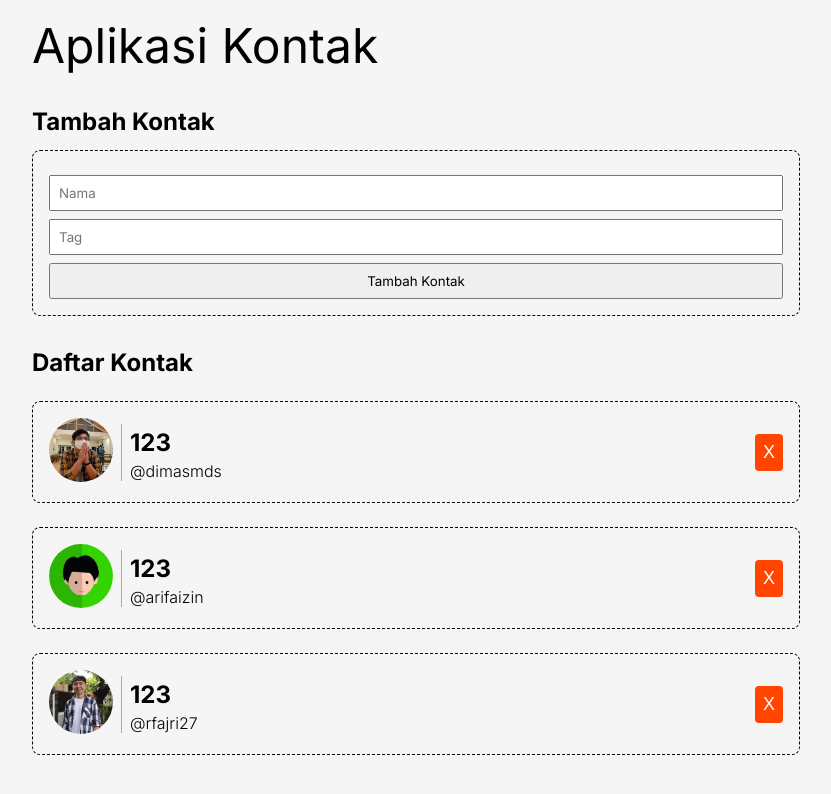
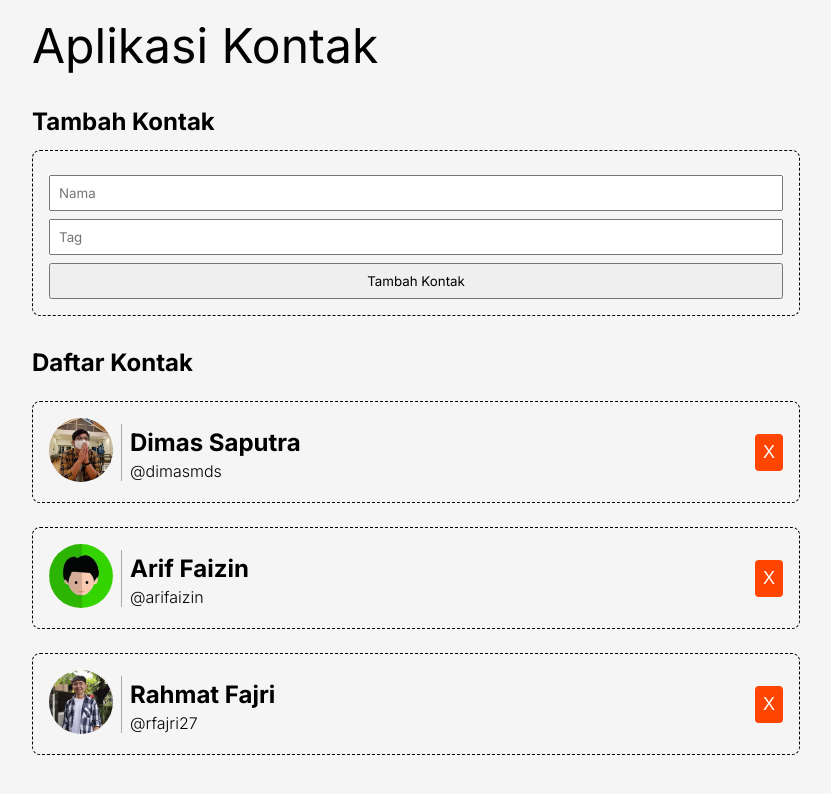
Before and after one commit to Redwolfc4/contacts-app-dicoding-tutorial-react, a React (Vite) app: page / in a window 1280 px wide. Shown: the top 794 px of the page, without its empty margins (224-1055 px from the left). Built offline with nearby package versions, Linux system fonts and the light colour scheme.

Commit message:
Fix ContactItem to pass correct name prop to ContactItemBody

```diff
--- a/src/components/ContactItem.jsx
+++ b/src/components/ContactItem.jsx
@@ -8,7 +8,7 @@ function ContactItem({ id, onDelete, imageUrl, name, tag }) {
   return (
     <div className="contact-item">
       <ContactItemImage imageUrl={imageUrl} />
-      <ContactItemBody name={123} tag={tag} />
+      <ContactItemBody name={name} tag={tag} />
       <DeleteButton id={id} onDelete={onDelete} />
     </div>
   );
```
